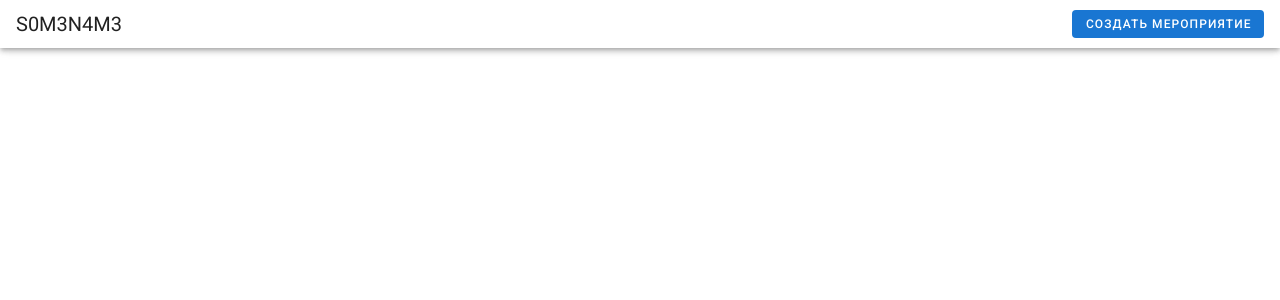
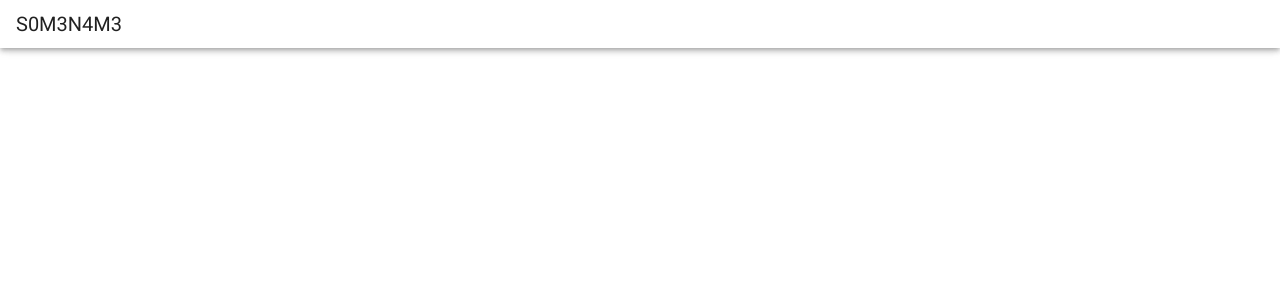
Before and after one commit to ildar04/dbfFrontend, a Vue app: page /#/user in a window 1280 px wide. Shown: the top 300 px of the page. Built offline with nearby package versions, Linux system fonts and the light colour scheme.

Commit message:
auth route

```diff
--- a/src/components/Navbar.vue
+++ b/src/components/Navbar.vue
@@ -8,7 +8,7 @@
 
       <div class="flex-grow-1"></div>
       <template v-if="$vuetify.breakpoint.smAndUp">
-        <v-btn depressed small color="primary" v-on:click="toCreateActivity">Создать мероприятие</v-btn>
+        <v-btn depressed small color="primary" v-if="authentificated" v-on:click="toCreateActivity">Создать мероприятие</v-btn>
 
         <v-btn icon v-if="authentificated">
           <v-icon v-on:click="handleGoToProfile">mdi-account-circle</v-icon>
--- a/src/routers.js
+++ b/src/routers.js
@@ -1,15 +1,17 @@
 import Vue from "vue";
 import Router from "vue-router";
+import store from './store/store'
 
 Vue.use(Router);
 
 const ifAuthenticated = (to, from, next) => {
-    next();
-    // if (store.getters["auth/isAuth"]) {
-    //     next()
-    // } else {
-    //     next("/login");
-    // }
+    // next();
+
+    if (store.getters["auth/isAuth"]) {
+        next()
+    } else {
+        next("/login");
+    }
 }
 
 export default new Router({
@@ -39,12 +41,14 @@ export default new Router({
         {
             name: "create-activity",
             path: "/create-activity",
-            component: () => import("@/views/CreateActivity")
+            component: () => import("@/views/CreateActivity"),
+            beforeEnter: ifAuthenticated
         },
         {
             name: "user",
             path: "/user/:uid",
-            component: () => import("@/views/User")
+            component: () => import("@/views/User"),
+            beforeEnter: ifAuthenticated
         }
     ]
 });
```
